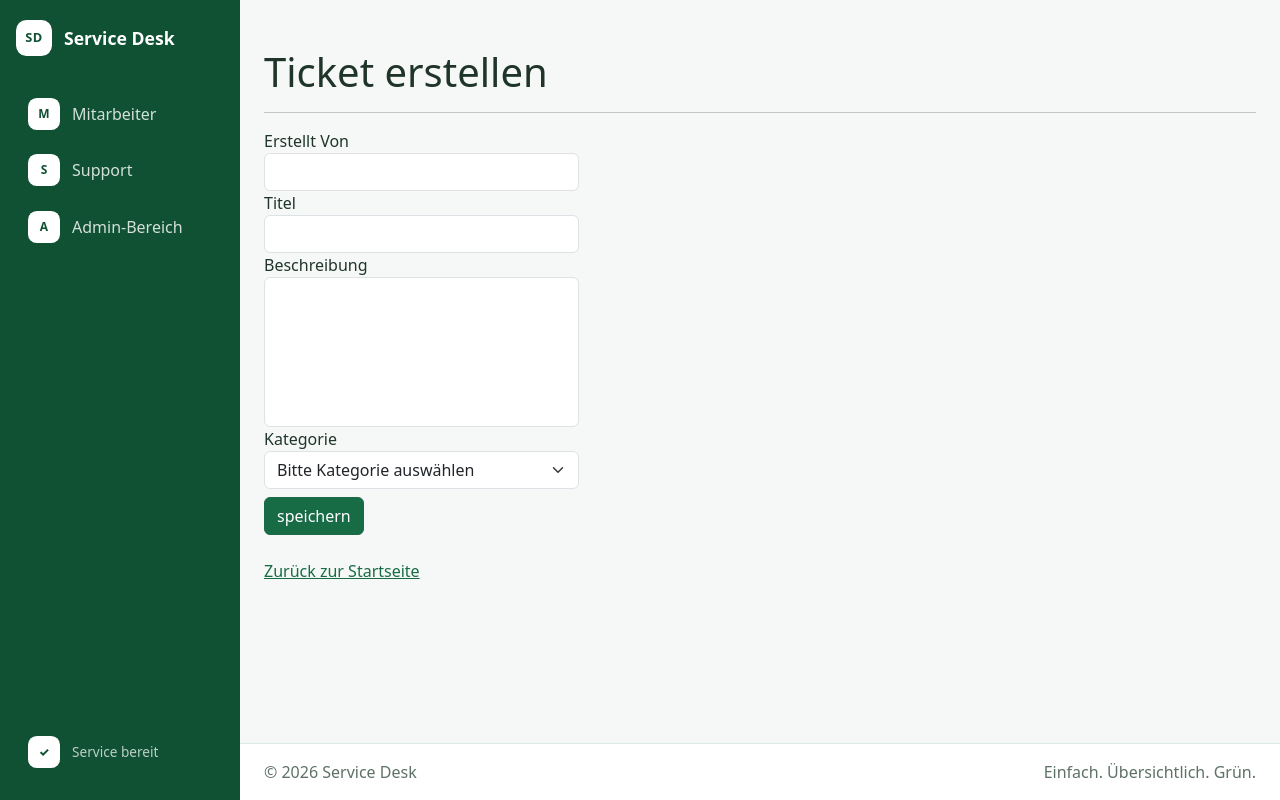
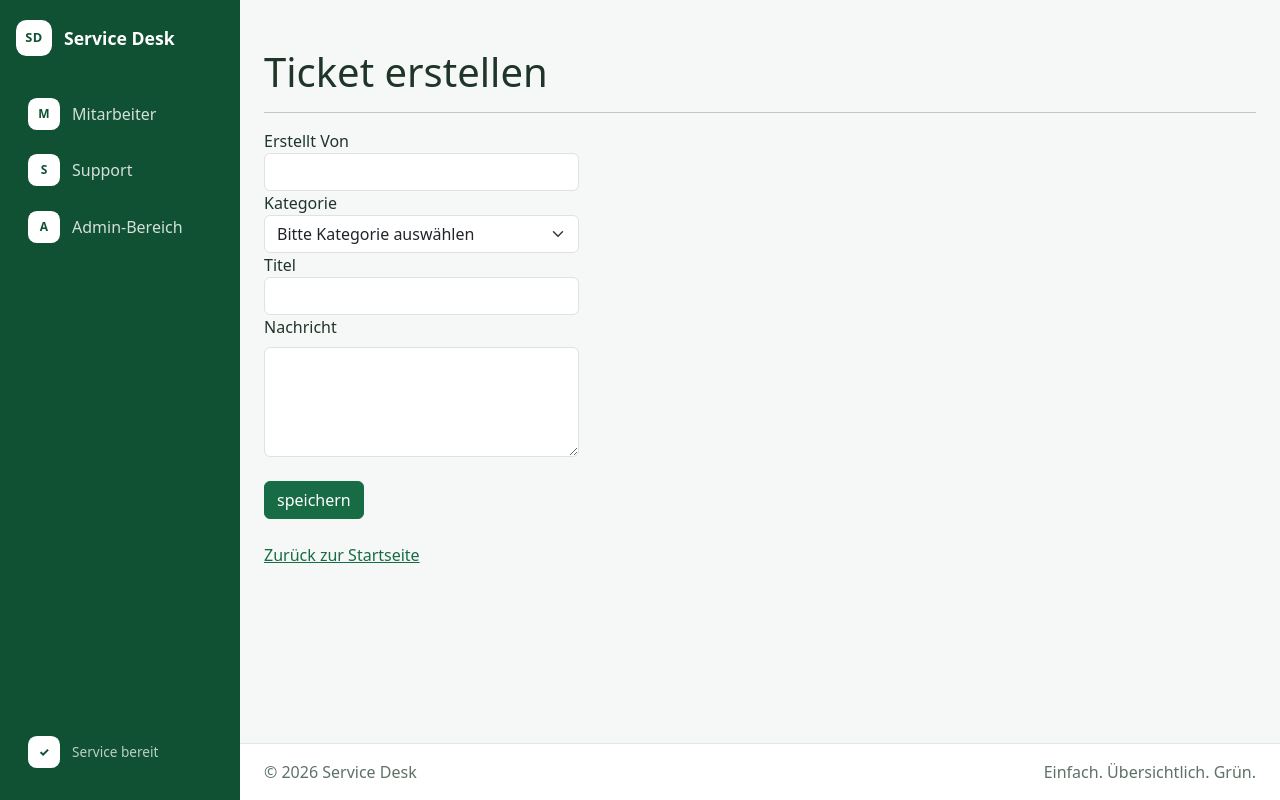
Before and after one commit to JensBoehlke/Service-Desk, an ASP.NET Core app: page /Ticket/Create in a window 1280 px wide. Run offline with ASP.NET Core 8, Linux system fonts and the light colour scheme; style sheets or scripts are compiled from the project's sources; the project's own start-up code is not run, and a stand-in starts its controllers and pages.

Commit message:
Neue Zeilenwechel jetzt mit ENTER  möglich

```diff
--- a/Service-Desk/Views/Ticket/Create.cshtml
+++ b/Service-Desk/Views/Ticket/Create.cshtml
@@ -18,30 +18,30 @@
             </div>
 
             <div class="form-group">
+                <label asp-for="KategorieId" class="control-label"></label>
+
+                <select asp-for="KategorieId"
+                        asp-items="ViewBag.KategorieId"
+                        class="form-select">
+                    <option value="">Bitte Kategorie auswählen</option>
+                </select>
+
+                <span asp-validation-for="KategorieId"
+                      class="text-danger"></span>
+
+            </div>
+
+            <div class="form-group">
                 <label asp-for="Titel" class="control-label"></label>
                 <input asp-for="Titel" class="form-control" />
                 <span asp-validation-for="Titel" class="text-danger"></span>
             </div>
 
-            <div class="form-group">
-                <label asp-for="Beschreibung" class="control-label"></label>
-                <input asp-for="Beschreibung" class="form-control textarea" />
-                <span asp-validation-for="Beschreibung" class="text-danger"></span>
+            <div class="mb-3">
+                <label for="Beschreibung" class="form-label">Nachricht</label>
+                <textarea class="form-control" id="Beschreibung" rows="4"></textarea>
             </div>
 
-            <div class="form-group">
-                <label asp-for="KategorieId" class="control-label"></label>
-
-                <select asp-for="KategorieId"
-                    asp-items="ViewBag.KategorieId"
-                    class="form-select">
-                <option value="">Bitte Kategorie auswählen</option>
-                </select>
-
-                <span asp-validation-for="KategorieId"
-                    class="text-danger"></span>
-
-            </div>
 
             <div class="form-group">
                 <input type="submit" value="speichern" class="btn btn-primary mt-2" />
--- a/Service-Desk/wwwroot/css/site.css
+++ b/Service-Desk/wwwroot/css/site.css
@@ -230,6 +230,7 @@ a:hover { color: var(--desk-green-dark); }
     border-color: var(--desk-green);
 }
 
+
 .form-control:focus,
 .form-select:focus,
 .btn:focus {
```
